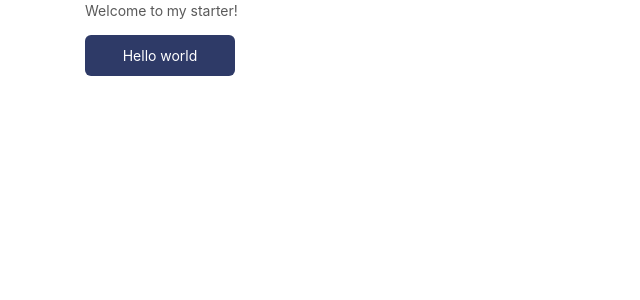
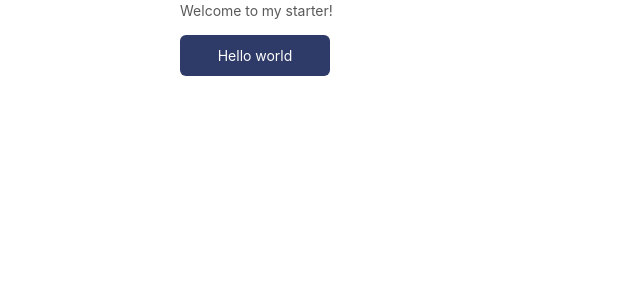
Before and after one commit to Andrzej-Marek/car_service_base, a React app: page / in a window 1280 px wide. Shown: the top 300 px of the page, without its empty margins (0-640 px from the left). Built offline with nearby package versions, Linux system fonts and the light colour scheme; the HTML template or start-up script is replaced by a standard one.

Commit message:
Fixed container wrapper, removed unecessary props

```diff
--- a/src/App.tsx
+++ b/src/App.tsx
@@ -1,7 +1,7 @@
 import React, { FC } from "react";
 import { PrimaryButton } from "./components";
 import { GlobalStyle } from "./shared/styles";
-import Container from './components/Container/Container';
+import { Container } from './components';
 
 interface OwnProps {}
 
@@ -12,8 +12,10 @@ const App: FC<Props> = () => {
         <>
             <GlobalStyle />
             <Container>
-                <p>Welcome to my starter!</p>
-                <PrimaryButton text="Hello world" width="150px" />
+                <>
+                    <p>Welcome to my starter!</p>
+                    <PrimaryButton text="Hello world" width="150px" />
+                </>
             </Container>
         </>
     );
--- a/src/components/Container/Container.tsx
+++ b/src/components/Container/Container.tsx
@@ -2,9 +2,7 @@ import React, { FC } from "react";
 import { media } from "@/shared/utils";
 import styled from "styled-components";
 
-interface OwnProps {
-    children: JSX.Element
-}
+interface OwnProps {}
 
 type Props = OwnProps;
 
@@ -23,16 +21,12 @@ const ContainerWrapper = styled.div`
     margin-left: auto;
     padding: 0 20px;
 
-    ${media.tablet`
-         max-width: 750px;
-    `}
-
     ${media.laptop`
-        max-width: 970px;
+        width: 85vw;
     `}
 
     ${media.laptopL`
-        max-width: 1150px;
+        width: 75vw;
     `}
 `;
 
--- a/src/components/index.ts
+++ b/src/components/index.ts
@@ -1,3 +1,7 @@
 // Buttons
 
 export { default as PrimaryButton } from "./Buttons/PrimaryButton/PrimaryButton";
+
+//Container
+
+export { default as Container } from "./Container/Container";
```
